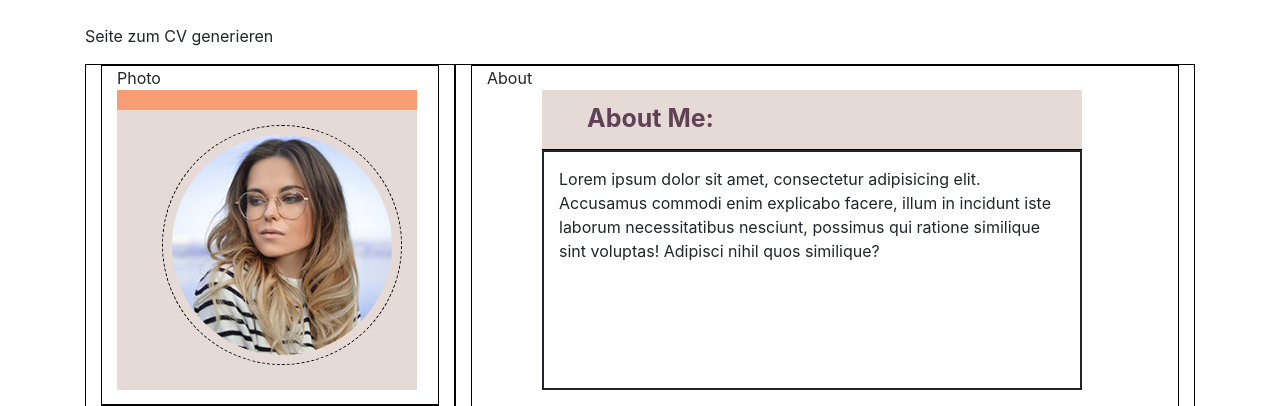
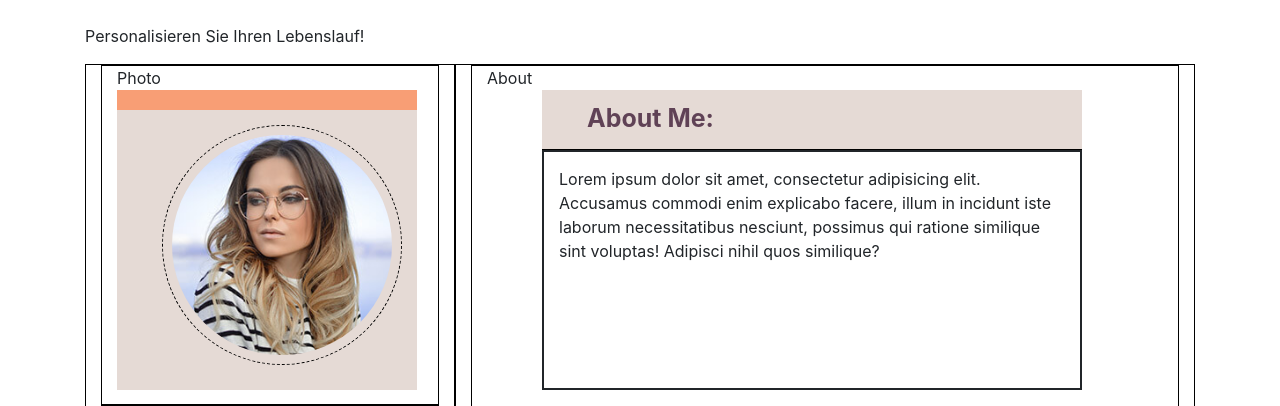
Before and after one commit to baudouinken/pythonProjekt_Online_Cv_generator, a Django app: page /generate_cv/ in a window 1280 px wide. Shown: the part 56-462 px from the top of the page. Run offline with Django 3.2, Linux system fonts and the light colour scheme; some libraries are stand-ins or nearby versions.

Commit message:
Some text changed

```diff
--- a/templates/generate_cv.html
+++ b/templates/generate_cv.html
@@ -16,7 +16,7 @@
 
 {% block content %}
 
-    <p>Seite zum CV generieren</p>
+    <p>Personalisieren Sie Ihren Lebenslauf!</p>
 
     <div class="container">
         <!-- Top -->
```
